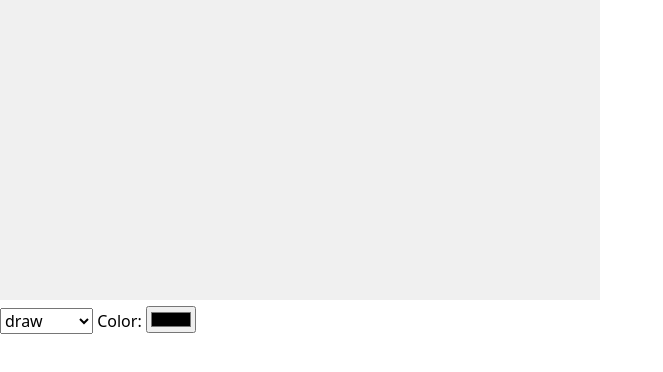
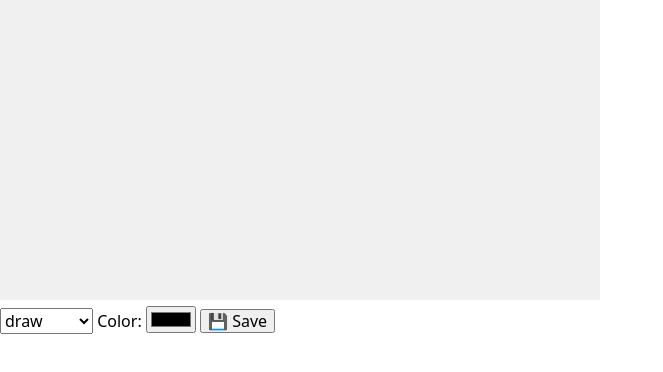
Before and after one commit to Ishm4el/A-Pixel-Art-Editor, a React (Vite) app: page / in a window 1280 px wide. Shown: the top 372 px of the page, without its empty margins (0-663 px from the left). Built offline with nearby package versions, Linux system fonts and the light colour scheme.

Commit message:
Implemented the save button that can export the drawing.

```diff
--- a/src/PixelEditor.tsx
+++ b/src/PixelEditor.tsx
@@ -5,6 +5,7 @@ import ToolSelect from "./ToolSelect.tsx";
 import ColorSelect from "./ColorSelect.tsx";
 import type State from "./State";
 import type { tool } from "./State";
+import SaveButton from "./SaveButton.tsx";
 
 type pos = {
   x: number;
@@ -52,7 +53,8 @@ export default function PixelEditor({ masterState, config }: PixelEditor) {
       />
       <br />
       <ToolSelect config={config} state={masterState[0]} />{" "}
-      <ColorSelect config={config} state={masterState[0]} />
+      <ColorSelect config={config} state={masterState[0]} />{" "}
+      <SaveButton state={masterState[0]} />
     </div>
   );
 }
--- /dev/null
+++ b/src/SaveButton.tsx
@@ -0,0 +1,49 @@
+import { useRef } from "react";
+import type State from "./State";
+import { SCALE } from "./settings";
+
+interface SaveButton {
+  state: State;
+}
+
+export default function SaveButton({ state }: SaveButton) {
+  const canvasRef = useRef<HTMLCanvasElement | null>(null);
+  const linkRef = useRef<HTMLAnchorElement | null>(null);
+  return (
+    <>
+      <button
+        onClick={() => {
+          const scale = SCALE;
+          const picture = state.picture;
+          const canvas = canvasRef.current;
+          if (canvas) {
+            canvas.width = picture.width * scale;
+            canvas.height = picture.height * scale;
+            const cx = canvas.getContext("2d");
+
+            if (!cx) throw new Error("cx is null");
+
+            for (let y = 0; y < picture.height; y++) {
+              for (let x = 0; x < picture.width; x++) {
+                cx.fillStyle = picture.pixel(x, y);
+                cx.fillRect(x * scale, y * scale, scale, scale);
+              }
+            }
+
+            const link = linkRef.current;
+            if (link) {
+              link.href = canvas.toDataURL();
+              link.download = "pixelart.png";
+              link.click();
+              link.remove();
+            }
+          }
+        }}
+      >
+        💾 Save
+      </button>
+      <canvas ref={canvasRef} hidden={true}></canvas>
+      <a hidden={true} ref={linkRef}></a>
+    </>
+  );
+}
```
Also changed, not shown: src/CanvasContext.tsx (added, +14 -0 lines).
